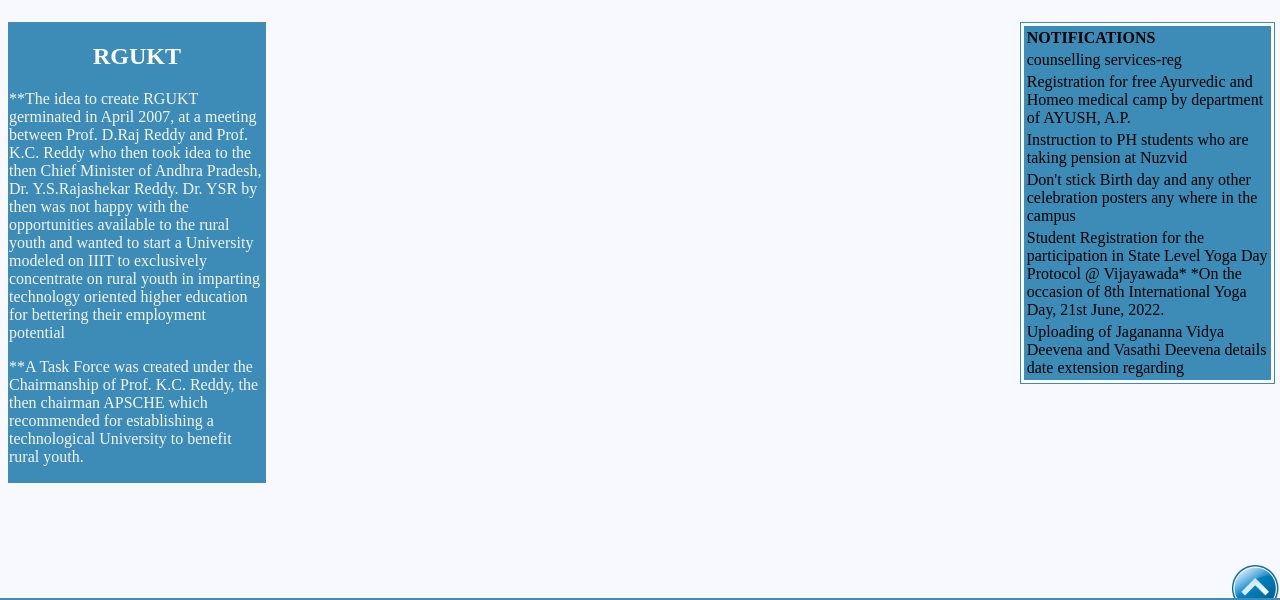
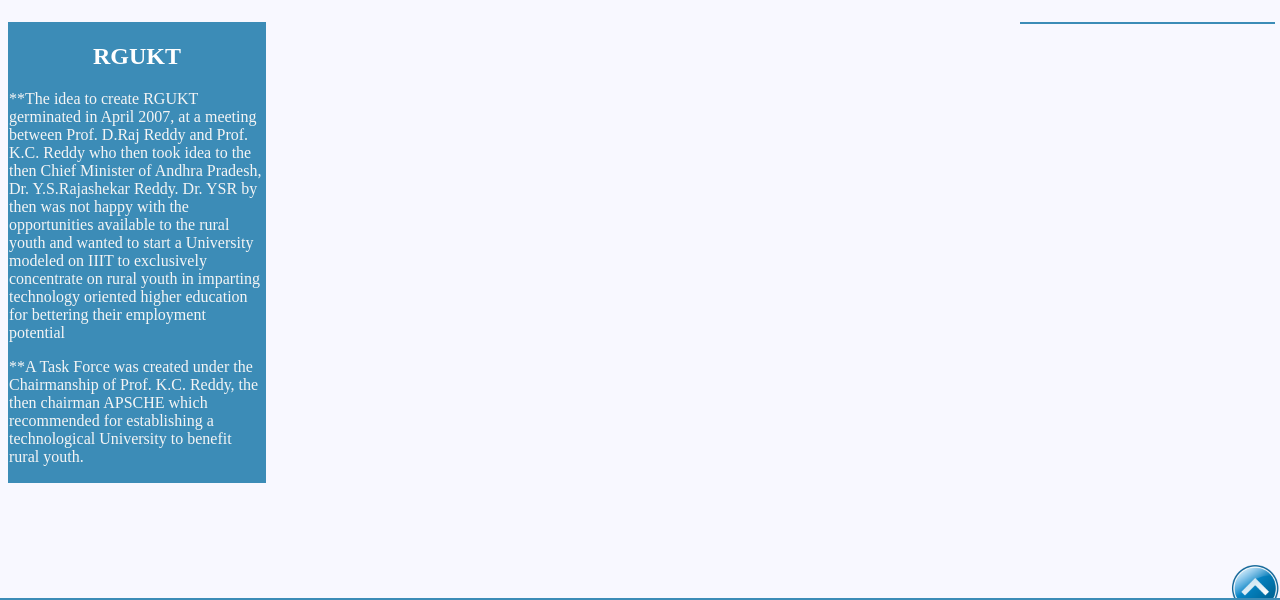
Before and after one commit to hemalathasrianusuri/N180597WEBSITE, a plain HTML site: page index.html in a window 1280 px wide. Shown: the part 162-762 px from the top of the page. Drawn offline with Linux system fonts and the light colour scheme; grey boxes are pictures that could not be loaded.

Commit message:
Update index.html

```diff
--- a/index.html
+++ b/index.html
@@ -89,7 +89,7 @@
     </aside>
        <aside class="sidebar2">
        <div>
-        <table class="list">
+<!--         <table class="list">
           <tr><td><b>NOTIFICATIONS</b>
           <tr><td>counselling services-reg</td></tr>
           <tr><td>Registration for free Ayurvedic and Homeo medical camp by department of AYUSH, A.P.</td></tr>
@@ -97,7 +97,7 @@
           <tr><td>Don't stick Birth day and any other celebration posters any where in the campus</td></tr>
           <tr><td>Student Registration for the participation in State Level Yoga Day Protocol @ Vijayawada* *On the occasion of 8th International Yoga Day, 21st June, 2022.</td></tr>
           <tr><td>Uploading of Jagananna Vidya Deevena and Vasathi Deevena details date extension regarding</td></tr>
-          </table>
+          </table> -->
        </div>
      </aside>
            <div class="nested-position">
```
